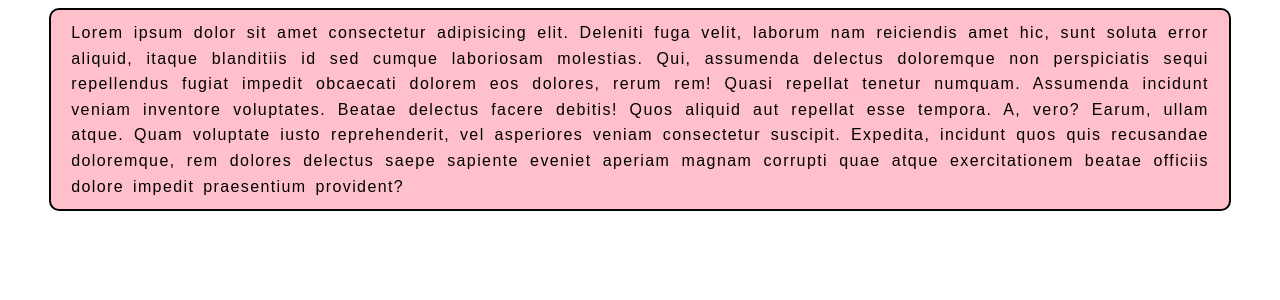
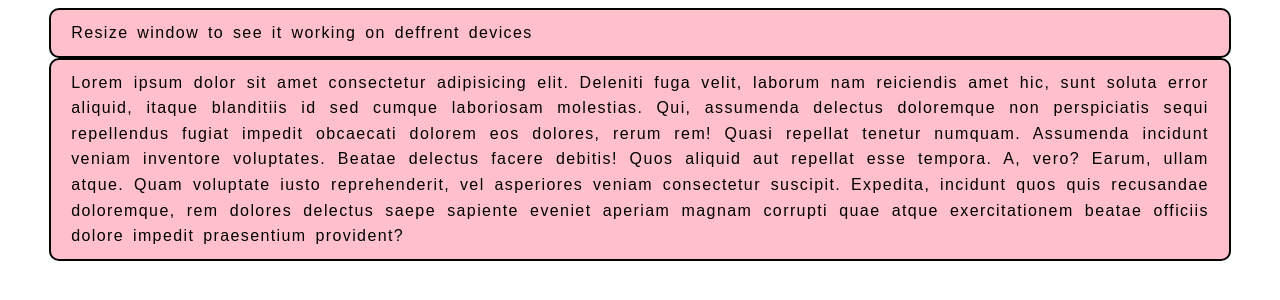
Before and after one commit to shreyashbijlwanOP/RFA-Exercise-Q4, a plain HTML site: page index.html in a window 1280 px wide. Drawn offline with Linux system fonts and the light colour scheme.

Commit message:
Update index.html

```diff
--- a/index.html
+++ b/index.html
@@ -48,7 +48,7 @@
 
     </style>
 </head>
-
+    <p>Resize window to see it working on deffrent devices</p>
 <body>
     <p>Lorem ipsum dolor sit amet consectetur adipisicing elit. Deleniti fuga velit, laborum nam reiciendis amet hic,
         sunt soluta error aliquid, itaque blanditiis id sed cumque laboriosam molestias. Qui, assumenda delectus
```
